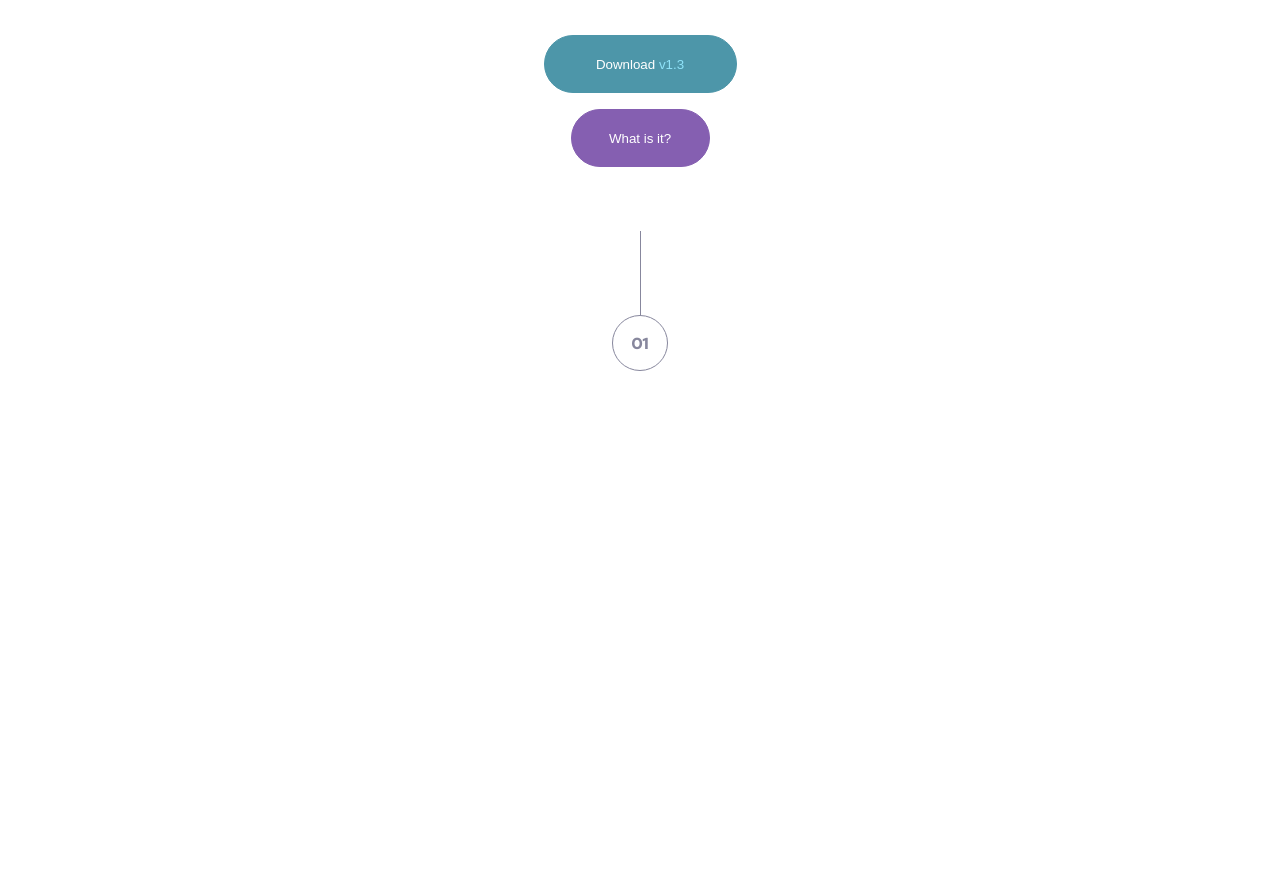
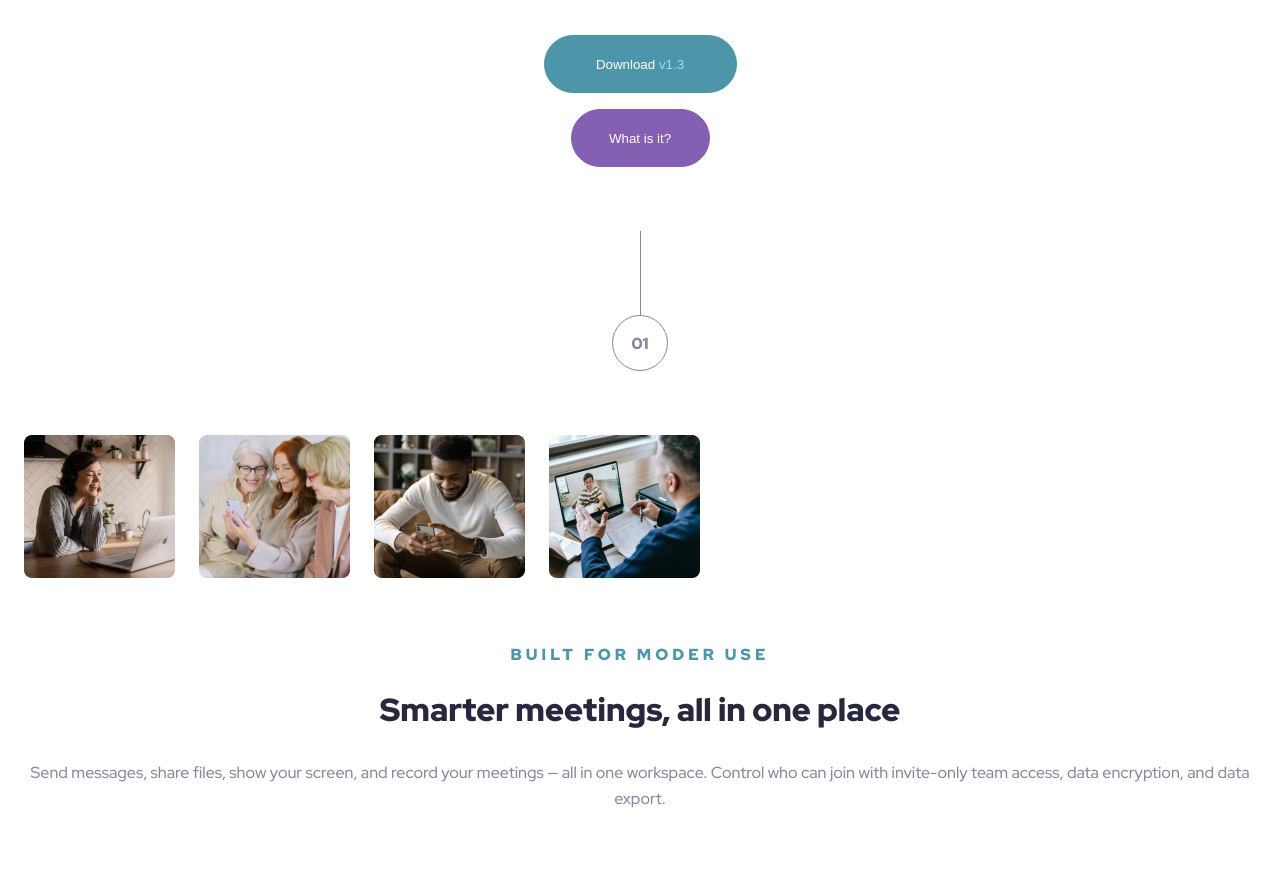
Before and after one commit to NikaNishnianidze/Meet-Landing-Page, a plain HTML site: page index.html in a window 1280 px wide. Shown: the part 542-1418 px from the top of the page. Before the commit the page ends 914 px from the top, so only its background shows below. Drawn offline with Linux system fonts and the light colour scheme.

Commit message:
finish styling main elements

```diff
--- a/index.html
+++ b/index.html
@@ -24,5 +24,23 @@
       <div class="lines"></div>
       <div class="round-line"><span>01</span></div>
     </header>
+
+    <main>
+      <div class="images">
+        <img src="./pictures/Bitmap.png" alt="img1" />
+        <img src="./pictures/Bitmap Copy.png" alt="img2" />
+        <img src="./pictures/Bitmap Copy 3.png" alt="img3" />
+        <img src="./pictures/Bitmap Copy 2.png" alt="img4" />
+      </div>
+      <div class="description">
+        <h3>BUILT FOR MODER USE</h3>
+        <h2>Smarter meetings, all in one place</h2>
+        <p>
+          Send messages, share files, show your screen, and record your meetings
+          — all in one workspace. Control who can join with invite-only team
+          access, data encryption, and data export.
+        </p>
+      </div>
+    </main>
   </body>
 </html>
--- a/style.css
+++ b/style.css
@@ -102,3 +102,47 @@ header h3 {
   font-weight: 900;
   line-height: 26px;
 }
+
+main {
+  display: flex;
+  flex-direction: column;
+  padding: 64px 24px 64px 24px;
+}
+
+.images {
+  display: flex;
+  flex-wrap: wrap;
+  gap: 24px;
+}
+
+.description {
+  margin-top: 64px;
+}
+
+main h3 {
+  color: #4d96a9;
+  font-weight: 900;
+  font-size: 16px;
+  line-height: 26px;
+  letter-spacing: 4px;
+  text-align: center;
+}
+
+main h2 {
+  color: #28283d;
+  font-weight: 900;
+  font-size: 32px;
+  line-height: 36px;
+  text-align: center;
+  margin-top: 24px;
+}
+
+main p {
+  color: #87879d;
+
+  font-weight: 500;
+  font-size: 16px;
+  line-height: 26px;
+  text-align: center;
+  margin-top: 32px;
+}
```
